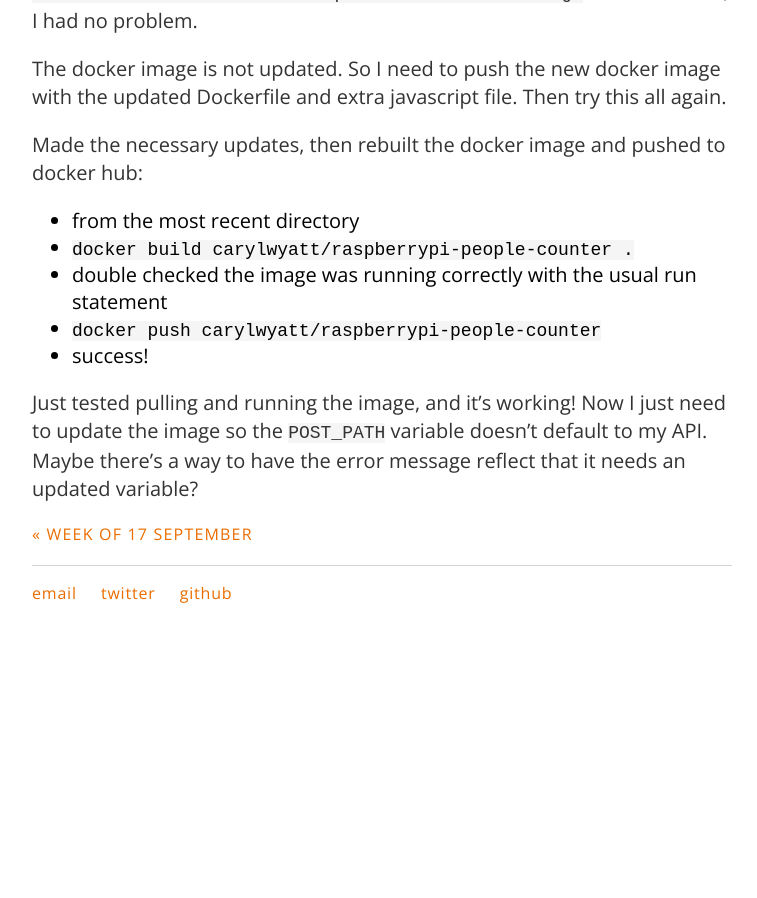
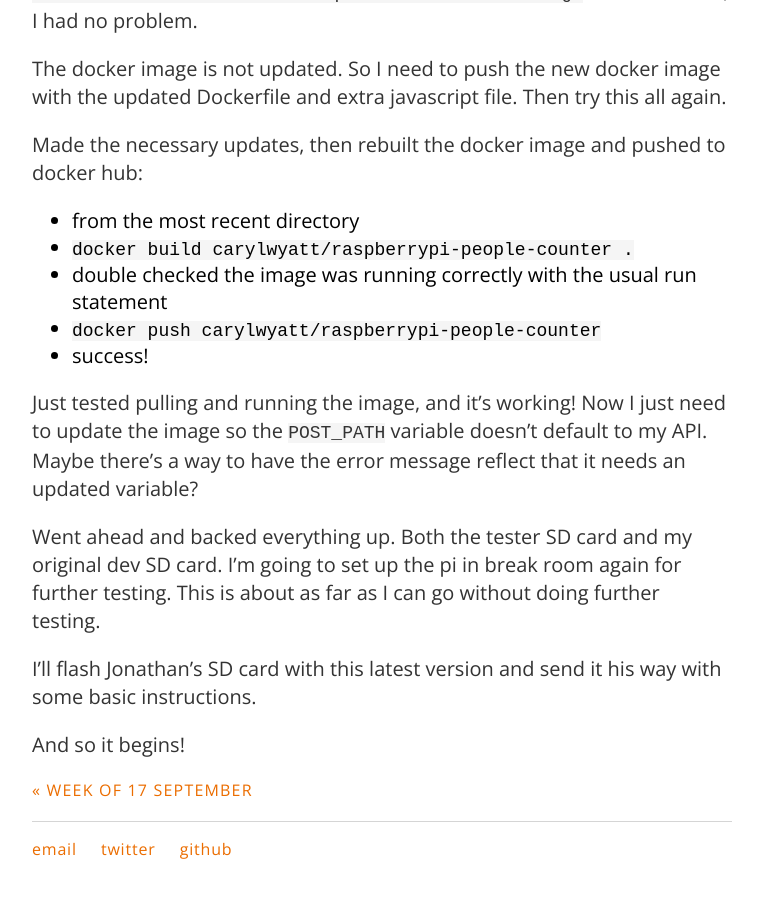
Before and after one commit to carylwyatt/carylwyatt.github.io, a Jekyll site: the page built from _posts/2018-09-24-week-of-24-sep.md, in a window 1280 px wide and 900 px high, scrolled down 1550 px. Shown: the whole window, without its empty margins (258-1015 px from the left). Built offline with Jekyll 4.4.1, drawn with Linux system fonts in a browser that asks for light colours; before the commit the page ends 2194 px from its top, so only the background shows below that.

Commit message:
notes on flashing sd cards

```diff
--- a/_posts/2018-09-24-week-of-24-sep.md
+++ b/_posts/2018-09-24-week-of-24-sep.md
@@ -52,3 +52,9 @@ Made the necessary updates, then rebuilt the docker image and pushed to docker h
   - success!
 
 Just tested pulling and running the image, and it's working! Now I just need to update the image so the `POST_PATH` variable doesn't default to my API. Maybe there's a way to have the error message reflect that it needs an updated variable?
+
+Went ahead and backed everything up. Both the tester SD card and my original dev SD card. I'm going to set up the pi in break room again for further testing. This is about as far as I can go without doing further testing.
+
+I'll flash Jonathan's SD card with this latest version and send it his way with some basic instructions.
+
+And so it begins!
```
